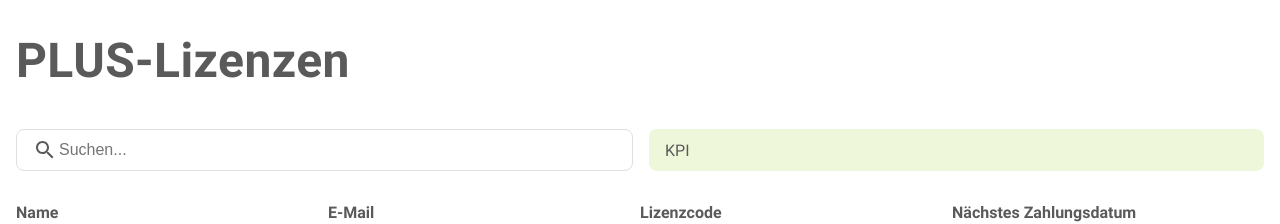
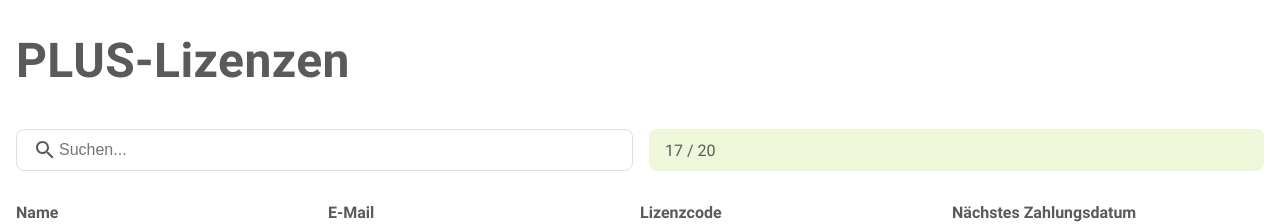
Before and after one commit to claraw-19/plus, a Next.js app: page / in a window 1280 px wide. Shown: the top 224 px of the page. Built offline with nearby package versions, Linux system fonts and the light colour scheme.

Commit message:
add kpi total users

```diff
--- a/components/Plus/Kpi.jsx
+++ b/components/Plus/Kpi.jsx
@@ -1,6 +1,6 @@
 import styled from "styled-components";
 
-export default function KPI() {
+export default function KPI({ users }) {
   const Styled = {
     KpiWrapper: styled.div`
       display: flex;
@@ -12,5 +12,15 @@ export default function KPI() {
       background-color: ${({ theme }) => theme.colors.schullv4};
     `,
   };
-  return <Styled.KpiWrapper>KPI</Styled.KpiWrapper>;
+  const totalUsers = users.length;
+
+  const totalActiveUsers = users.filter(
+    (user) => user.status === "active"
+  ).length;
+
+  return (
+    <Styled.KpiWrapper>
+      {totalActiveUsers} / {totalUsers}
+    </Styled.KpiWrapper>
+  );
 }
--- a/components/Plus/UserDetails.jsx
+++ b/components/Plus/UserDetails.jsx
@@ -77,8 +77,12 @@ export default function UserDetails({ user }) {
       </Styled.DetailsData>
       <Styled.DetailsData>
         <Styled.IconTextWrapper>
-          {user.status ? <CheckCircleIcon /> : <HighlightOffIcon />}
-          {user.status ? "Aktiv" : "Inaktiv"}
+          {user.status === "active" ? (
+            <CheckCircleIcon />
+          ) : (
+            <HighlightOffIcon />
+          )}
+          {user.status === "active" ? "Aktiv" : "Inaktiv"}
         </Styled.IconTextWrapper>
       </Styled.DetailsData>
     </Styled.DetailsContainer>
--- a/constants/dummyData.json
+++ b/constants/dummyData.json
@@ -52,7 +52,7 @@
     "lastName": "Fischer",
     "email": "paul.fischer@example.com",
     "date": "20.07.2023",
-    "status": "cancelled",
+    "status": "inactive",
     "payment": "Lastschrift",
     "price": "14,99",
     "endDate": "31.12.2024",
@@ -112,7 +112,7 @@
     "lastName": "Becker",
     "email": "tim.becker@example.com",
     "date": "20.09.2023",
-    "status": "cancelled",
+    "status": "active",
     "payment": "Lastschrift",
     "price": "14,99",
     "endDate": "31.12.2024",
@@ -217,7 +217,7 @@
     "lastName": "Zimmermann",
     "email": "jonas.zimmermann@example.com",
     "date": "09.05.2023",
-    "status": "cancelled",
+    "status": "inactive",
     "payment": "paypal",
     "price": "12,99",
     "endDate": "31.12.2024",
@@ -262,12 +262,12 @@
     "lastName": "Schneider",
     "email": "anna.schneider@example.com",
     "date": "22.08.2023",
-    "status": "active",
+    "status": "inactive",
     "payment": "lastschrift",
     "price": "19,99",
-    "endDate": "30.06.2025",
-    "cancellationDate": null,
-    "nextPaymentDate": "22.08.2025"
+    "endDate": "22.08.2024",
+    "cancellationDate": "22.08.2024",
+    "nextPaymentDate": null
   },
   {
     "id": "19",
@@ -277,7 +277,7 @@
     "lastName": "Koch",
     "email": "sophia.koch@example.com",
     "date": "10.09.2023",
-    "status": "cancelled",
+    "status": "active",
     "payment": "paypal",
     "price": "24,99",
     "endDate": "31.12.2024",
--- a/pages/index.jsx
+++ b/pages/index.jsx
@@ -39,7 +39,7 @@ export default function Plus() {
         <h1>PLUS-Lizenzen</h1>
         <Styled.KPIAndSearchWrapper>
           <SearchBar users={users} onSearch={setFilteredUsers} />
-          <KPI />
+          <KPI users={users} />
         </Styled.KPIAndSearchWrapper>
 
         <UserListHeader />
```
